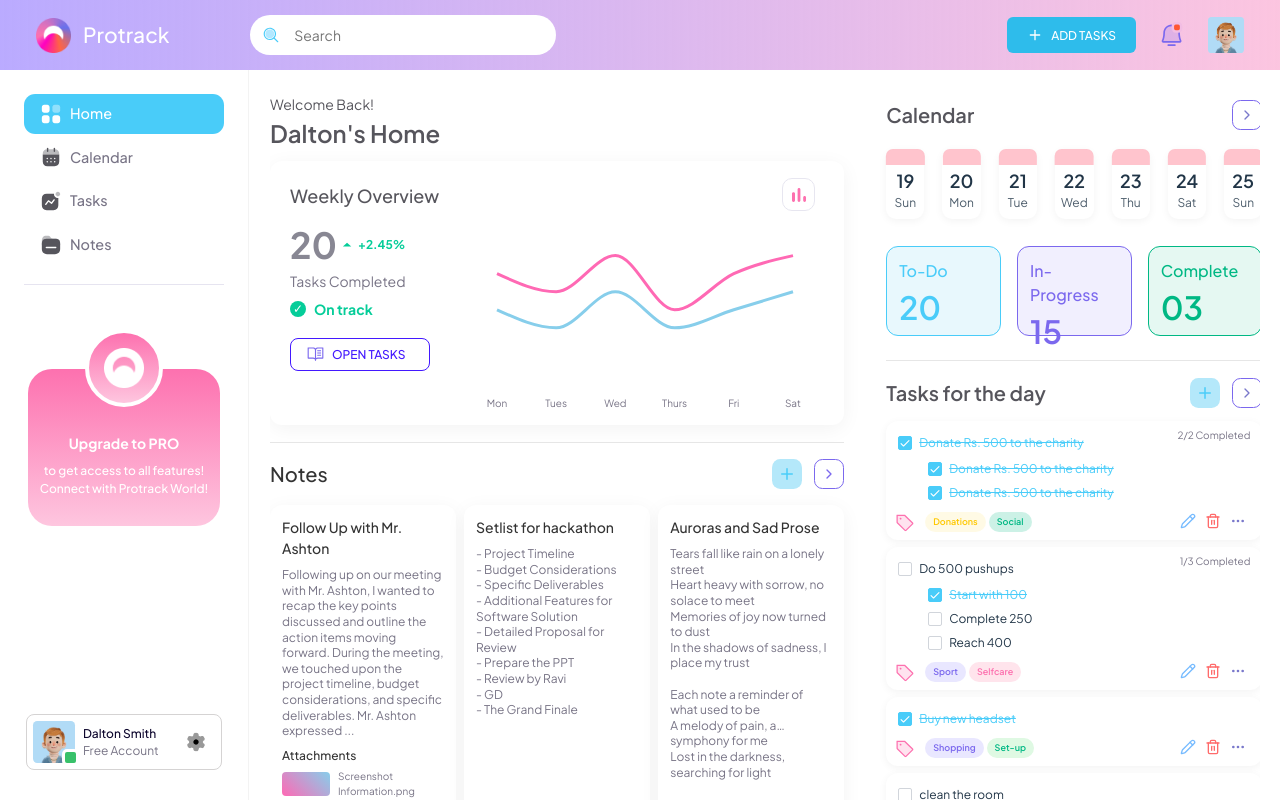
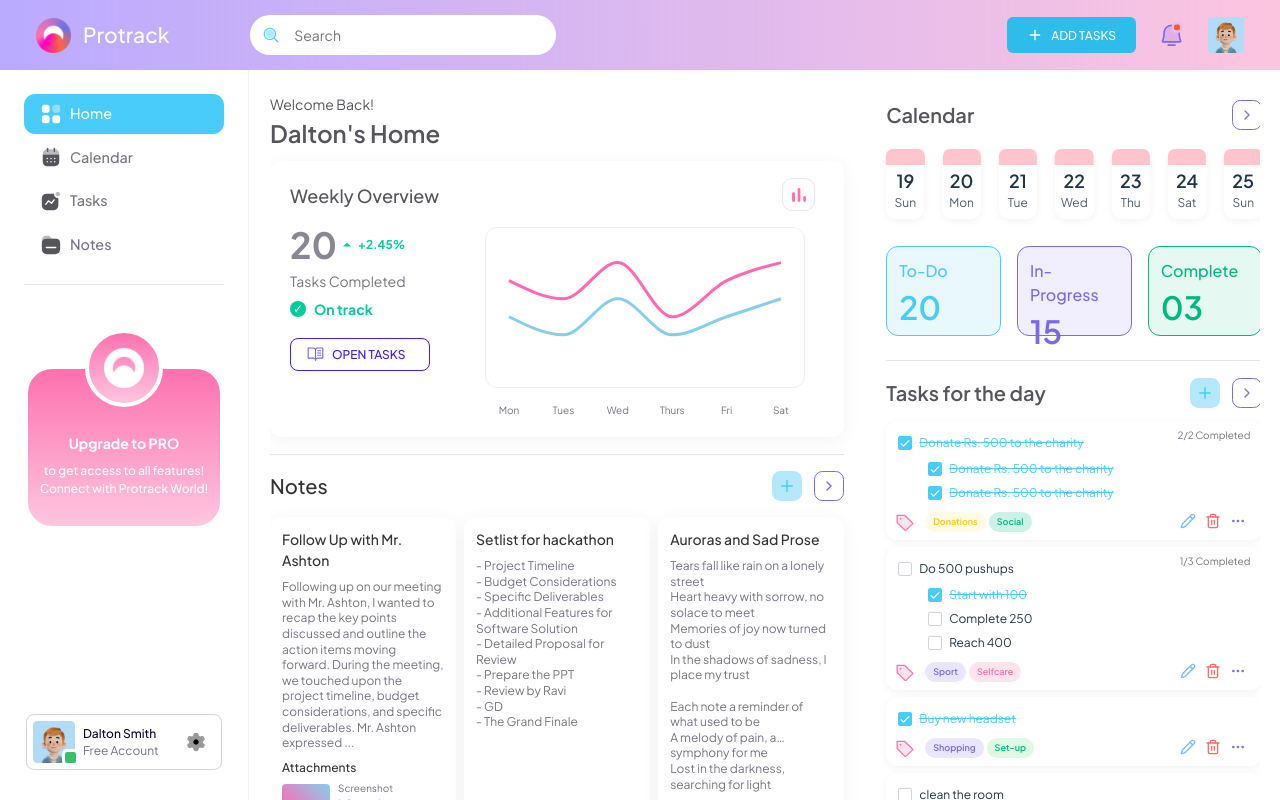
Before and after one commit to krithika7402/creative-nomads, a React (Vite) app: page / in a window 1280 px wide. Built offline with nearby package versions, Linux system fonts and the light colour scheme.

Commit message:
completed weekly overview

```diff
--- a/src/components/WeeklyOverview/WeeklyOverview.css
+++ b/src/components/WeeklyOverview/WeeklyOverview.css
@@ -20,7 +20,7 @@
   background: white;
   height: 14.5rem;
   border-radius: 0.75rem; /* 12px */
-  padding: 0.75rem 1.5rem 1.25rem 1.25rem; /* 12px 24px 12px 20px */
+  padding: 0.75rem 1.5rem 2rem 1.25rem; /* 12px 24px 12px 20px */
   box-shadow: 0 0.25rem 1.25rem rgba(0, 0, 0, 0.05); /* 0px 4px 20px */
 }
 
@@ -147,7 +147,21 @@
   flex: 1;
   min-width: 0;
   height: 100%;
-  padding: 0 0.75rem; /* 0 12px */
+  padding: 0.45rem 1.5rem; /* 0 12px */
+  position: relative;
+}
+
+/* Add this new CSS for the chart border */
+.chart-section::before {
+  content: '';
+  position: absolute;
+  top: 0px;
+  left: 15px;
+  right: 15px;
+  bottom: 45px;
+  border: 1px solid #edececdd;
+  border-radius: 12px;
+  pointer-events: none;
 }
 
 .custom-tooltip {
--- a/src/components/WeeklyOverview/WeeklyOverview.jsx
+++ b/src/components/WeeklyOverview/WeeklyOverview.jsx
@@ -1,3 +1,4 @@
+/* eslint-disable react/prop-types */
 import chart from "../../assets/bar.svg";
 import {
   LineChart,
@@ -31,7 +32,7 @@ const CustomTooltip = ({ active, payload, chartType, coordinate }) => {
         boxShadow: "0 4px 20px rgba(0, 0, 0, 0.1)",
         position: "absolute",
         left: coordinate?.x || 0,
-        top: (isTopLine ? coordinate?.y - 50 : coordinate?.y + 20) || 0,
+        top: (isTopLine ? coordinate?.y - 40 : coordinate?.y + 20) || 0,
         transform: "translateX(-50%)",
         pointerEvents: "none",
       }}
@@ -178,8 +179,10 @@ const WeeklyOverview = () => {
                   dot={false}
                   isAnimationActive={false}
                   activeDot={{
-                    r: 6,
-                    fill: "#FF69B4",
+                    r: 5,
+                    fill: "white",
+                    stroke: "#FF69B4",
+                    strokeWidth: 2,
                     onMouseOver: (props) => {
                       setActiveLineType("line1");
                       setActiveCoordinate({ x: props.cx, y: props.cy });
@@ -190,10 +193,14 @@ const WeeklyOverview = () => {
                     },
                   }}
                   style={{
-                    opacity:
-                      !activeLineType || activeLineType === "line1" ? 1 : 0.3,
+                    filter:
+                      activeLineType === "line1"
+                        ? "drop-shadow(0 6px 6px rgba(255, 105, 180, 0.4))"
+                        : "none",
+                    transition: "filter 0.3s ease",
                   }}
                 />
+
                 <Line
                   type="monotone"
                   dataKey="line2"
@@ -202,8 +209,10 @@ const WeeklyOverview = () => {
                   dot={false}
                   isAnimationActive={false}
                   activeDot={{
-                    r: 6,
-                    fill: "#87CEEB",
+                    r: 5,
+                    fill: "white",
+                    stroke: "#87CEEB",
+                    strokeWidth: 2,
                     onMouseOver: (props) => {
                       setActiveLineType("line2");
                       setActiveCoordinate({ x: props.cx, y: props.cy });
@@ -214,8 +223,10 @@ const WeeklyOverview = () => {
                     },
                   }}
                   style={{
-                    opacity:
-                      !activeLineType || activeLineType === "line2" ? 1 : 0.3,
+                    filter:
+                      activeLineType === "line2"
+                        ? "drop-shadow(0 4px 6px rgba(135, 206, 235, 0.6))"
+                        : "none",
                   }}
                 />
               </LineChart>
```
